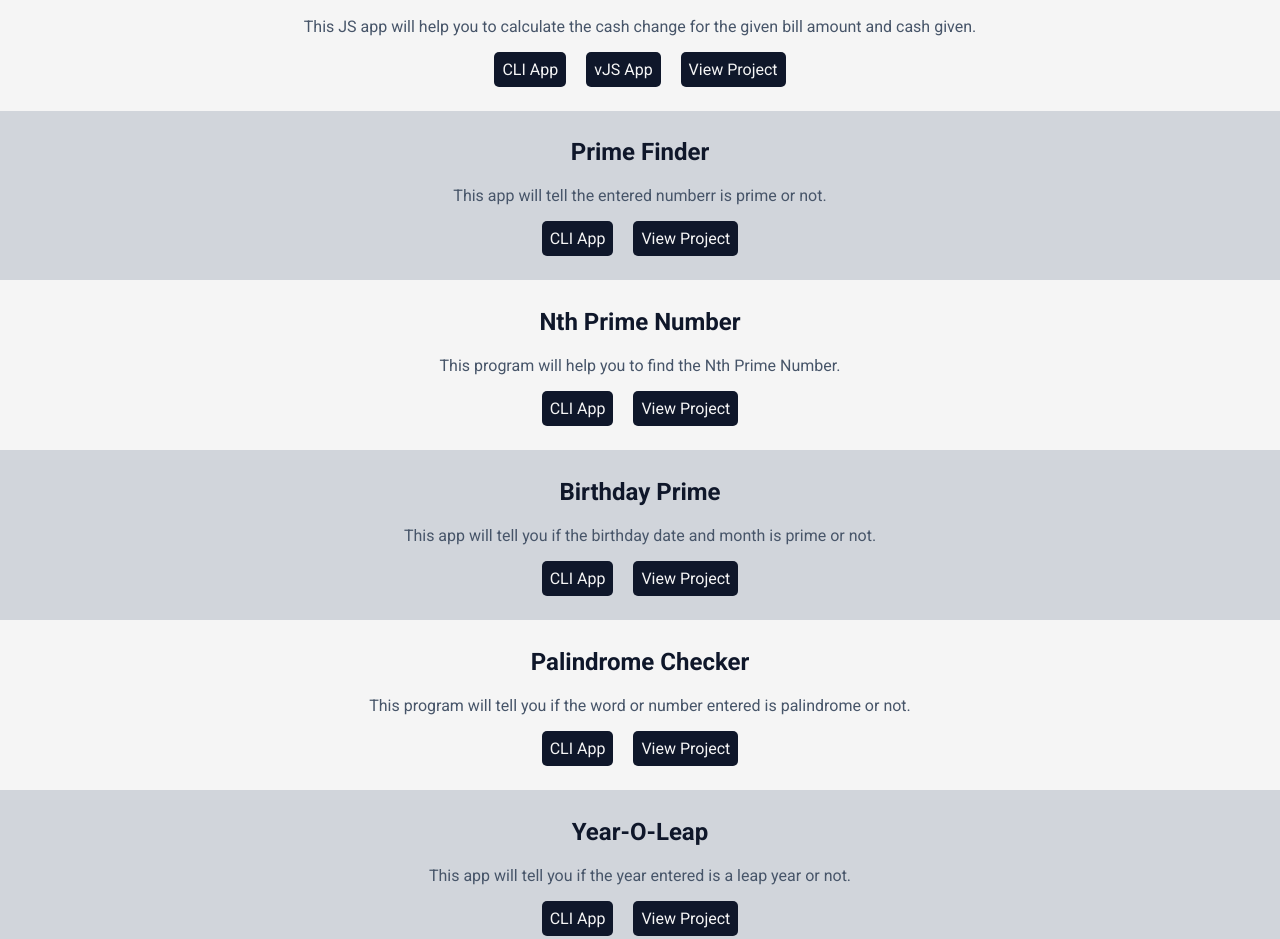
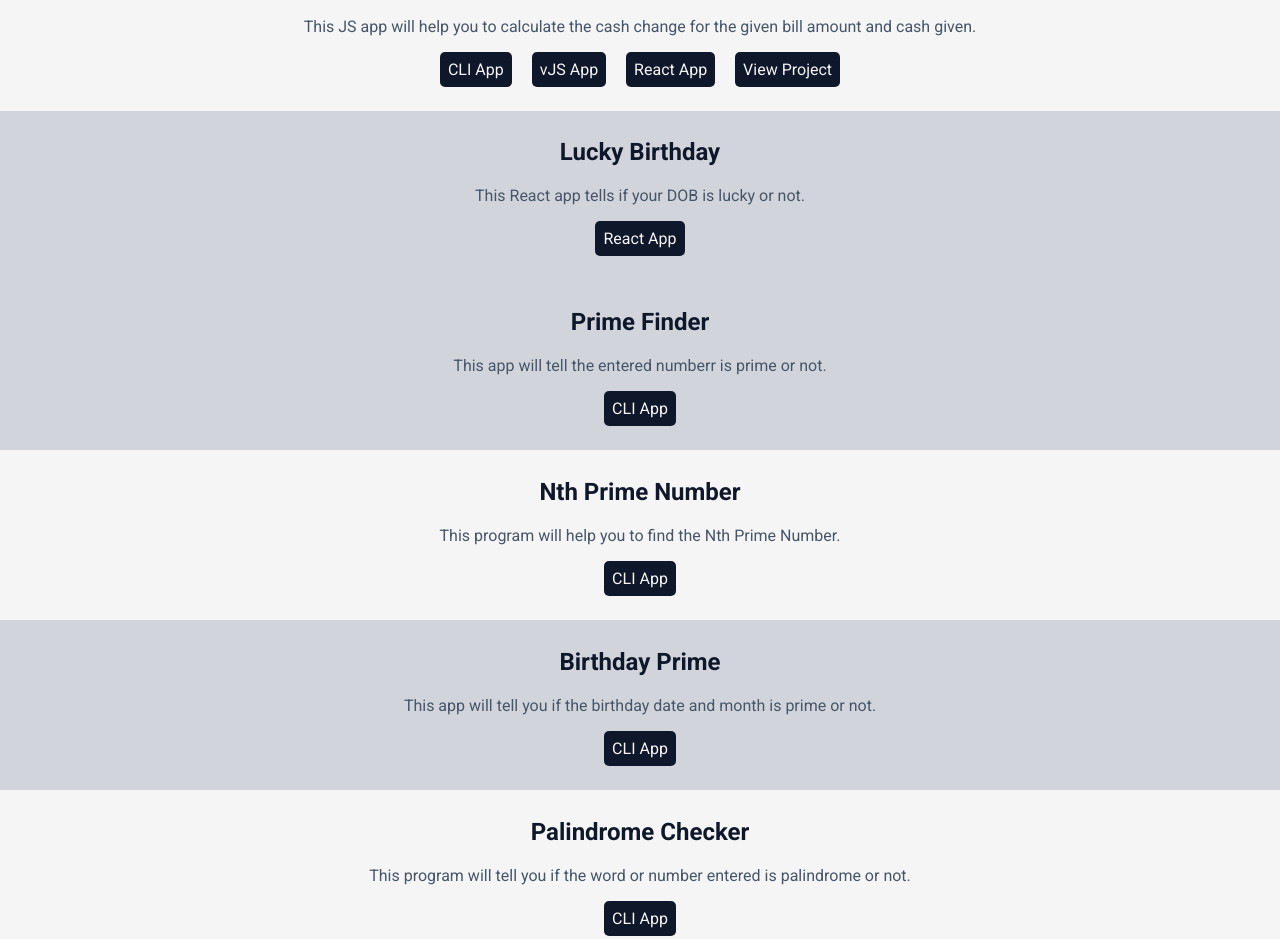
Before and after one commit to siddharthvikram/siddharth_vikram_site, a plain HTML site: page bonusProjects.html in a window 1280 px wide. Shown: the part 873-1812 px from the top of the page. Drawn offline with nearby package versions, Linux system fonts and the light colour scheme; no server answers.

Commit message:
feat-add-new-project

```diff
--- a/bonusProjects.html
+++ b/bonusProjects.html
@@ -44,42 +44,50 @@
         <p class="sec-h3">This JS app will help you to calculate the cash change for the given bill amount and cash given.</p>
         <a class="proj-link" href="https://repl.it/@Siddharth96/CashRegister?embed=1output=1#index.js">CLI App</a>
         <a class="proj-link" href="https://cash-register-vjs.netlify.app/">vJS App</a>
+        <a class="proj-link" href="https://9gunz.csb.app/">React App</a>
         <a class="proj-link" href="https://github.com/siddharthvikram/Cash-Register-vJS">View Project</a>
+    </Section>
+
+    <Section class="proj-sec1">
+        <h1 class="sec-h1" > Lucky Birthday </h1>
+        <p class="sec-h3">This React app tells if your DOB is lucky or not.</p>
+        <a class="proj-link" href="https://cx36i.csb.app/">React App</a>
+        <!-- <a class="proj-link" href="">View Project</a> -->
     </Section>
 
     <Section class="proj-sec1">
         <h1 class="sec-h1" > Prime Finder </h1>
         <p class="sec-h3">This app will tell the entered numberr is prime or not.</p>
         <a class="proj-link" href="https://repl.it/@Siddharth96/PrimeFinder?embed=1output=1#index.js">CLI App</a>
-        <a class="proj-link" href="">View Project</a>
+        <!-- <a class="proj-link" href="">View Project</a> -->
     </Section>
 
     <Section class="proj-sec2">
         <h1 class="sec-h1" > Nth Prime Number </h1>
         <p class="sec-h3">This program will help you to find the Nth Prime Number.</p>
         <a class="proj-link" href="https://repl.it/@Siddharth96/Nth-Position-Prime-Number?embed=1output=1#index.js">CLI App</a>
-        <a class="proj-link" href="">View Project</a>
+        <!-- <a class="proj-link" href="">View Project</a> -->
     </Section>
 
     <Section class="proj-sec1">
         <h1 class="sec-h1" > Birthday Prime </h1>
         <p class="sec-h3">This app will tell you if the birthday date and month is prime or not.</p>
         <a class="proj-link" href="https://repl.it/@Siddharth96/Birthday-Prime?embed=1output=1#index.js">CLI App</a>
-        <a class="proj-link" href="">View Project</a>
+        <!-- <a class="proj-link" href="">View Project</a> -->
     </Section>
 
     <Section class="proj-sec2">
         <h1 class="sec-h1" > Palindrome Checker </h1>
         <p class="sec-h3">This program will tell you if the word or number entered is palindrome or not.</p>
         <a class="proj-link" href="https://repl.it/@Siddharth96/Palindrome-Checker?embed=1output=1#index.js">CLI App</a>
-        <a class="proj-link" href="">View Project</a>
+        <!-- <a class="proj-link" href="">View Project</a> -->
     </Section>
 
     <Section class="proj-sec1">
         <h1 class="sec-h1" > Year-O-Leap </h1>
         <p class="sec-h3">This app will tell you if the year entered is a leap year or not.</p>
         <a class="proj-link" href="https://repl.it/@Siddharth96/Year-O-Leap?embed=1output=1#index.js">CLI App</a>
-        <a class="proj-link" href="">View Project</a>
+        <!-- <a class="proj-link" href="">View Project</a> -->
     </Section>
 
 
```
